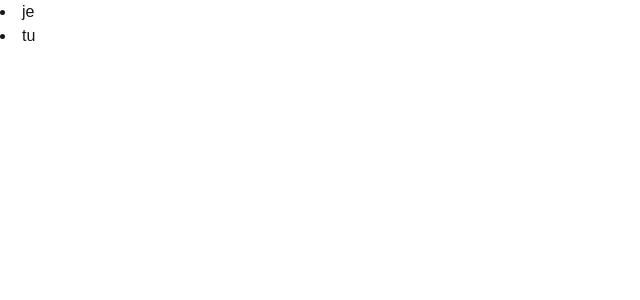
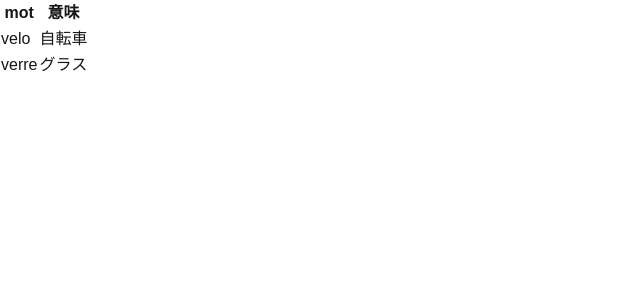
Before and after one commit to miketorii/mikefrench, a Next.js app: page / in a window 1280 px wide. Shown: the top 300 px of the page, without its empty margins (0-640 px from the left). Built offline with nearby package versions, Linux system fonts and the light colour scheme.

Commit message:
add french words

```diff
--- a/app/page.tsx
+++ b/app/page.tsx
@@ -1,8 +1,24 @@
 export default function Home() {
   return (
     <div>
-          <li>je</li>
-          <li>tu</li>
+    <table>
+    <thead>
+      <tr>
+         <th>mot</th>
+         <th>意味</th>
+      </tr>
+    </thead>
+    <tbody>
+      <tr>
+        <td>velo</td>
+        <td>自転車</td>
+      </tr>
+      <tr>
+        <td>verre</td>
+        <td>グラス</td>
+      </tr>
+    </tbody>
+    </table>
     </div>
   );
 }
```
